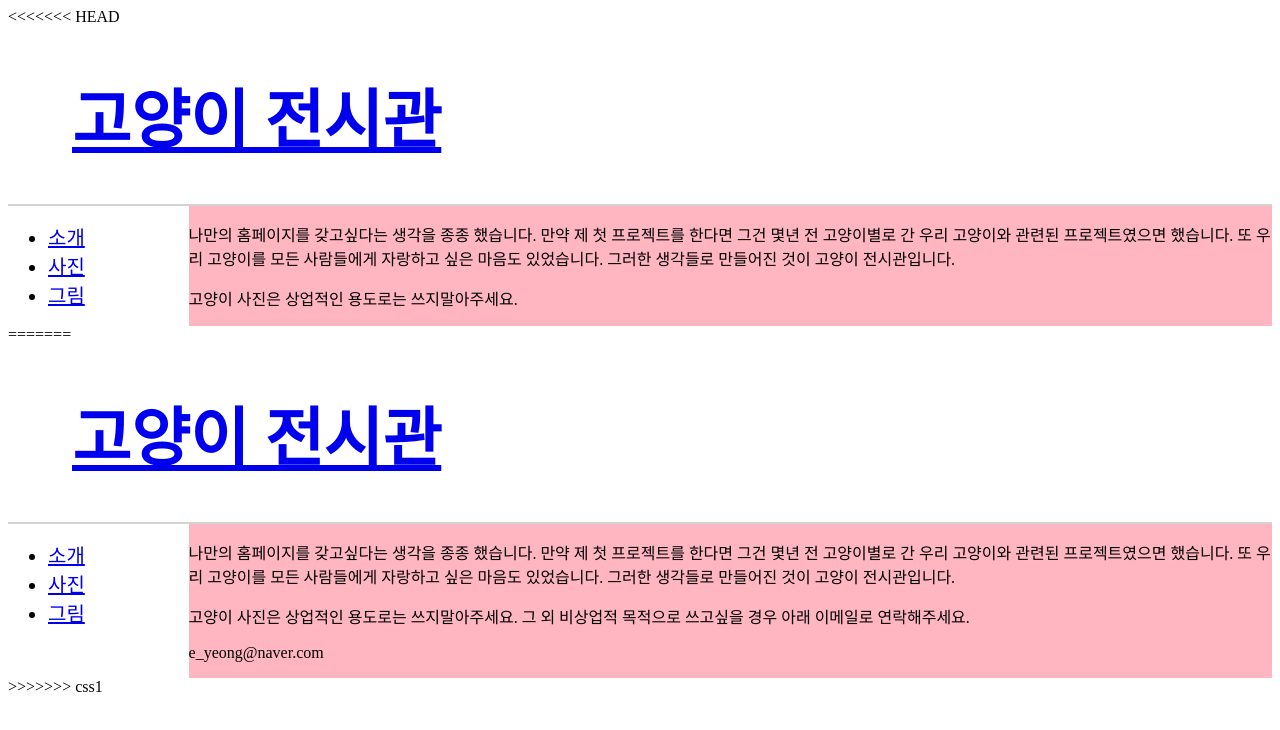
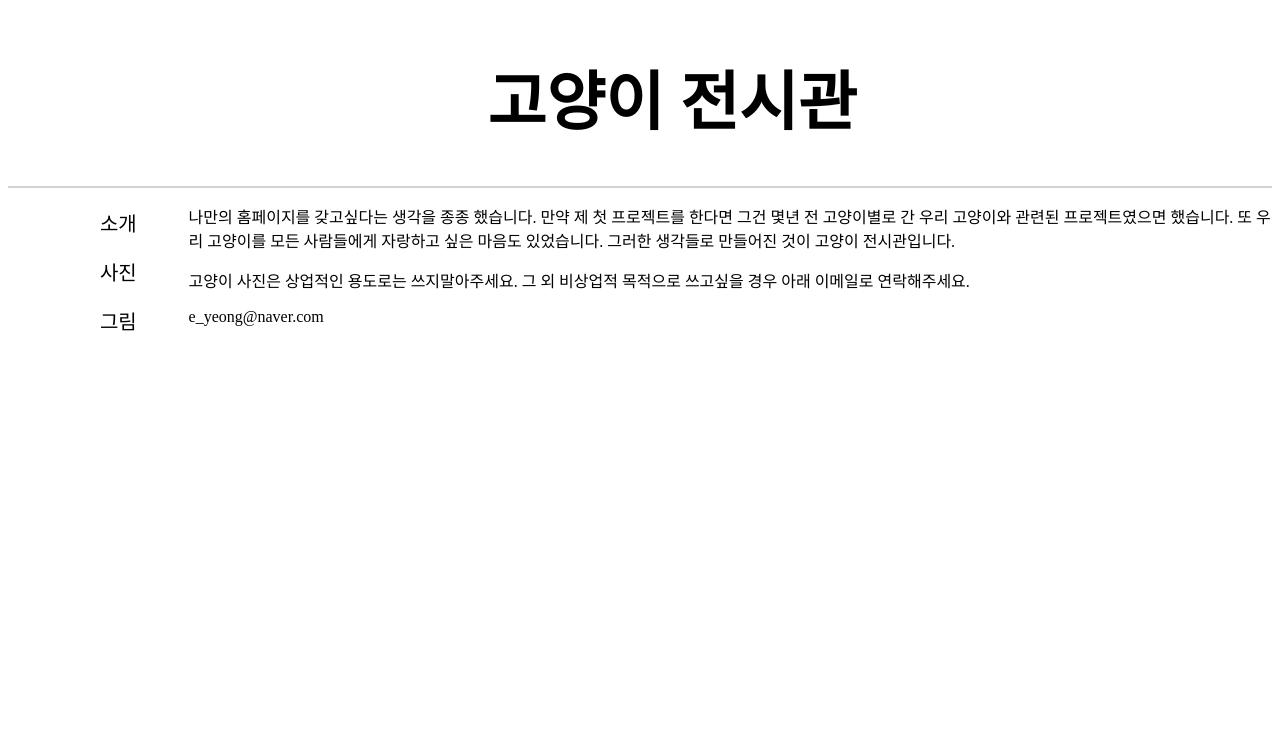
Before and after one commit to yeong35/CatExhibition, a plain HTML site: page instruction.html in a window 1280 px wide. Drawn offline with Linux system fonts and the light colour scheme.

Commit message:
update wrong code
because of my mistack, reupload

```diff
--- a/instruction.html
+++ b/instruction.html
@@ -9,26 +9,7 @@
 
 <body>
     <div id="wrapper">
-<<<<<<< HEAD
-    <div id = "title">
-        <h1><a id="headTitle" href="./index.html">고양이 전시관</a></h1>
-    </div>
-    <div id='sidebarAndBoard'>
-    <div id = "sidebar">
-        <ul>
-            <li><a href="./instruction.html">소개</a></li>
-            <li><a href="./pictureForD.html">사진</a></li>
-            <li><a href="./drawingForD.html">그림</a></li>
-        </ul>
-    </div>
 
-    <div id = "board">
-        <p>나만의 홈페이지를 갖고싶다는 생각을 종종 했습니다. 만약 제 첫 프로젝트를 한다면 그건 몇년 전 고양이별로 간 우리 고양이와 관련된 프로젝트였으면 했습니다. 또 우리 고양이를 모든 사람들에게
-            자랑하고 싶은 마음도 있었습니다. 그러한 생각들로 만들어진 것이 고양이 전시관입니다.</p>
-        <p>고양이 사진은 상업적인 용도로는 쓰지말아주세요.</p>
-    </div>
-    </div>
-=======
         <div id="title">
             <h1><a id="headTitle" href="./index.html">고양이 전시관</a></h1>
         </div>
@@ -49,7 +30,6 @@
                 <p>e_yeong@naver.com</p>
             </div>
         </div>
->>>>>>> css1
     </div>
 
 </body>
--- a/sidebar.css
+++ b/sidebar.css
@@ -6,36 +6,17 @@
     grid-template-columns: 0.5fr 3fr;
  }
 #title{
-<<<<<<< HEAD
-    background-color: lemonchiffon;
-=======
     text-align: center;
     border-bottom:2px solid lightgray;
     /*
     background-color: lemonchiffon;
     */
->>>>>>> css1
 }
 
 #sidebarAndBoard > div{
     flex:1;
 }
 #sidebar {
-<<<<<<< HEAD
-    background-color: lightblue;
-}
-
-#board {
-    background-color: lightpink;
-}
-
-.page{
-    background-color: grey;
-}
-
-h1{
-   font-size: 8vh;
-=======
     /*
     background-color: lightblue;
     */
@@ -61,29 +42,22 @@ div > .background{
 h1{
     margin-left:8vh;
     font-size: 8vh;
->>>>>>> css1
+
 }
 
 ul>li{
     font-size: 2.5vh;
-<<<<<<< HEAD
-}
 
-=======
     margin-top:2.5vh;
     margin-bottom: 2.5vh;
     text-align: center;
 }
 
-
-
->>>>>>> css1
 a {
     text-decoration: none;
 }
 
-<<<<<<< HEAD
-=======
+
 a:link{
     color:black;
 }
@@ -96,7 +70,6 @@ a:active{
     color:slategray;
 }
 
->>>>>>> css1
 ul {
  list-style-type: none;
 }
```
Also changed, not shown: index.html (+0 -4 lines), pictureForD.html (+0 -54 lines).
